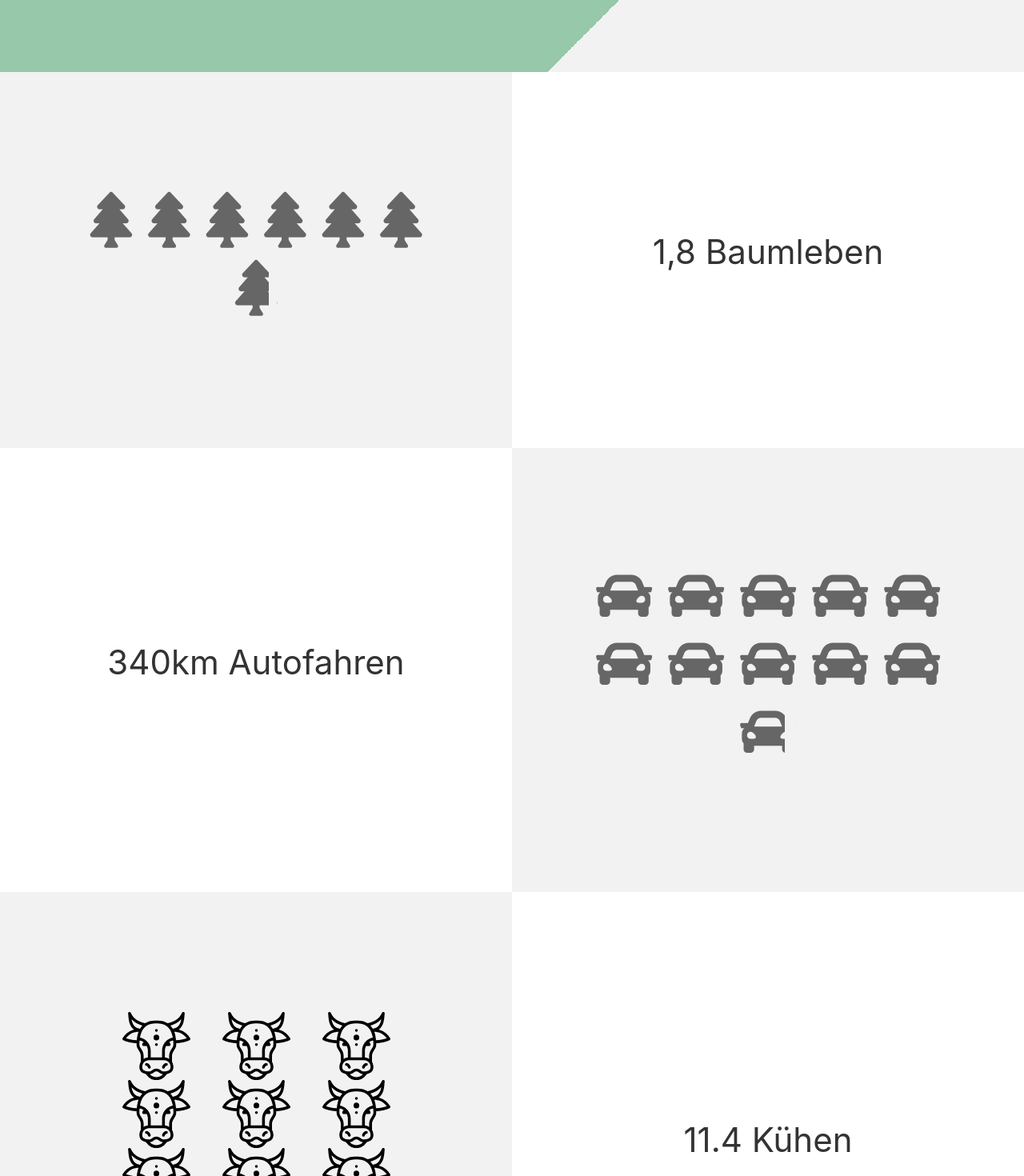
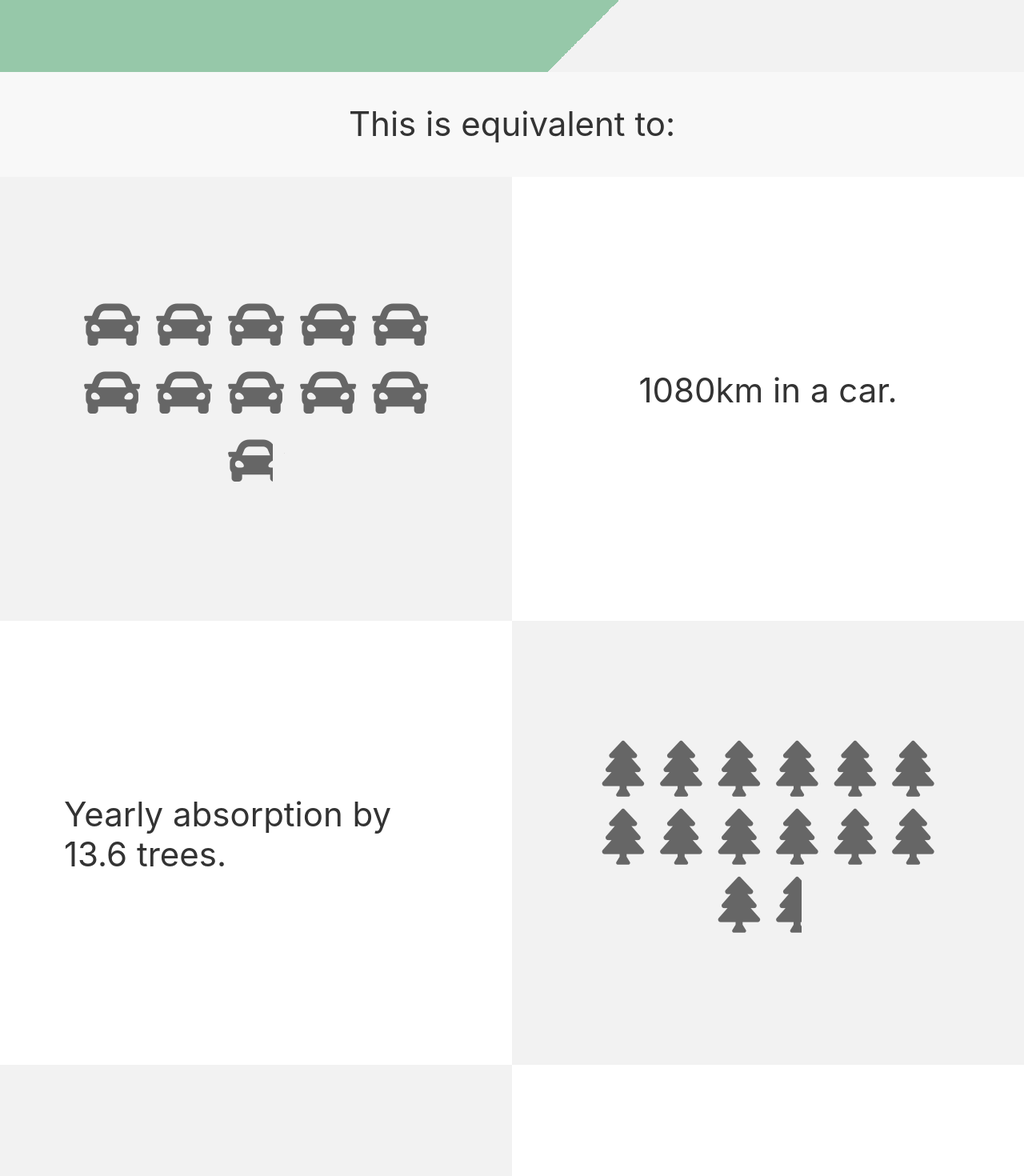
Before and after one commit to Foodprint-HPI/Foodprint, a React (Create React App) app in the folder lowcarb-frontend/: page /statistics in a window 1280 px wide. Shown: the part 200-1670 px from the top of the page at 80% size. Built offline with nearby package versions, Linux system fonts and the light colour scheme; a web font is replaced by a local one.

Commit message:
Added statistics calculation

```diff
--- a/lowcarb-frontend/src/Statistics.js
+++ b/lowcarb-frontend/src/Statistics.js
@@ -11,13 +11,13 @@ class Statistics extends Component {
     this.weeklyGoal = 500;
     this.current = 300;
 
-    this.number_trees = 6.8;
+    this.number_trees = Math.round(this.current / 22 * 10) / 10;
     this.trees = this.duplicateTemplate(this.number_trees, this.treeTemplate);
 
-    this.number_cars = 10.8;
-    this.cars = this.duplicateTemplate(this.number_cars, this.carTemplate);
+    this.number_cars = Math.round(this.current * 3.6 * 10) / 10;
+    this.cars = this.duplicateTemplate(this.number_cars / 100, this.carTemplate);
 
-    this.number_cows = 11.4;
+    this.number_cows = Math.round(this.current / (5.1 * 7) * 10) / 10;
     this.cows = this.duplicateTemplate(this.number_cows, this.cowTemplate);
 
   }
@@ -91,14 +91,16 @@ class Statistics extends Component {
         datasets: [{
           data: [10, 20, 30, 20],
           backgroundColor: [
-            "#FF6384",
-            "#36A2EB",
-            "#FFCE56"
+            "#D16A76",
+            "#89CBE4",
+            "#F1E57C",
+            "#96C8A9"
           ],
           hoverBackgroundColor: [
-            "#FF6384",
-            "#36A2EB",
-            "#FFCE56"
+            "#D16A76",
+            "#89CBE4",
+            "#F1E57C",
+            "#96C8A9"
           ]
         }],
 
@@ -225,23 +227,28 @@ class Statistics extends Component {
       <main id="statistics">
         {this.indicatorTemplate()}
 
+        <div class="uk-section uk-section-muted uk-padding-remove">
+          <div class="uk-container uk-margin-medium-top uk-margin-medium-bottom">
+            <h1 class="uk-text-center">This is equivalent to:</h1>
+          </div>
+        </div>
 
         <div class="uk-section uk-flex uk-flex-wrap background-gradient-reversed">
           <div class="uk-width-1-2 uk-flex uk-flex-middle uk-flex-center uk-flex-wrap padding-all">
-            {this.trees}
+            {this.cars}
           </div>
           <div class="uk-width-1-2 uk-flex uk-flex-middle uk-flex-center padding-all">
-            <h1>1,8 Baumleben</h1>
+            <h1>{this.number_cars}km in a car.</h1>
           </div>
 
         </div>
 
         <div class="uk-section uk-flex uk-flex-wrap background-gradient">
           <div class="uk-width-1-2 uk-flex uk-flex-middle uk-flex-center padding-all">
-            <h1>340km Autofahren</h1>
+            <h1>Yearly absorption by {this.number_trees} trees.</h1>
           </div>
           <div class="uk-width-1-2 uk-flex uk-flex-middle uk-flex-center uk-flex-wrap padding-all">
-            {this.cars}
+            {this.trees}
           </div>
         </div>
 
@@ -250,7 +257,7 @@ class Statistics extends Component {
             {this.cows}
           </div>
           <div class="uk-width-1-2 uk-flex uk-flex-middle uk-flex-center padding-all">
-            <h1>{this.number_cows} Kühen</h1>
+            <h1>Emissions of {this.number_cows} cows in a week.</h1>
           </div>
         </div>
 
```
